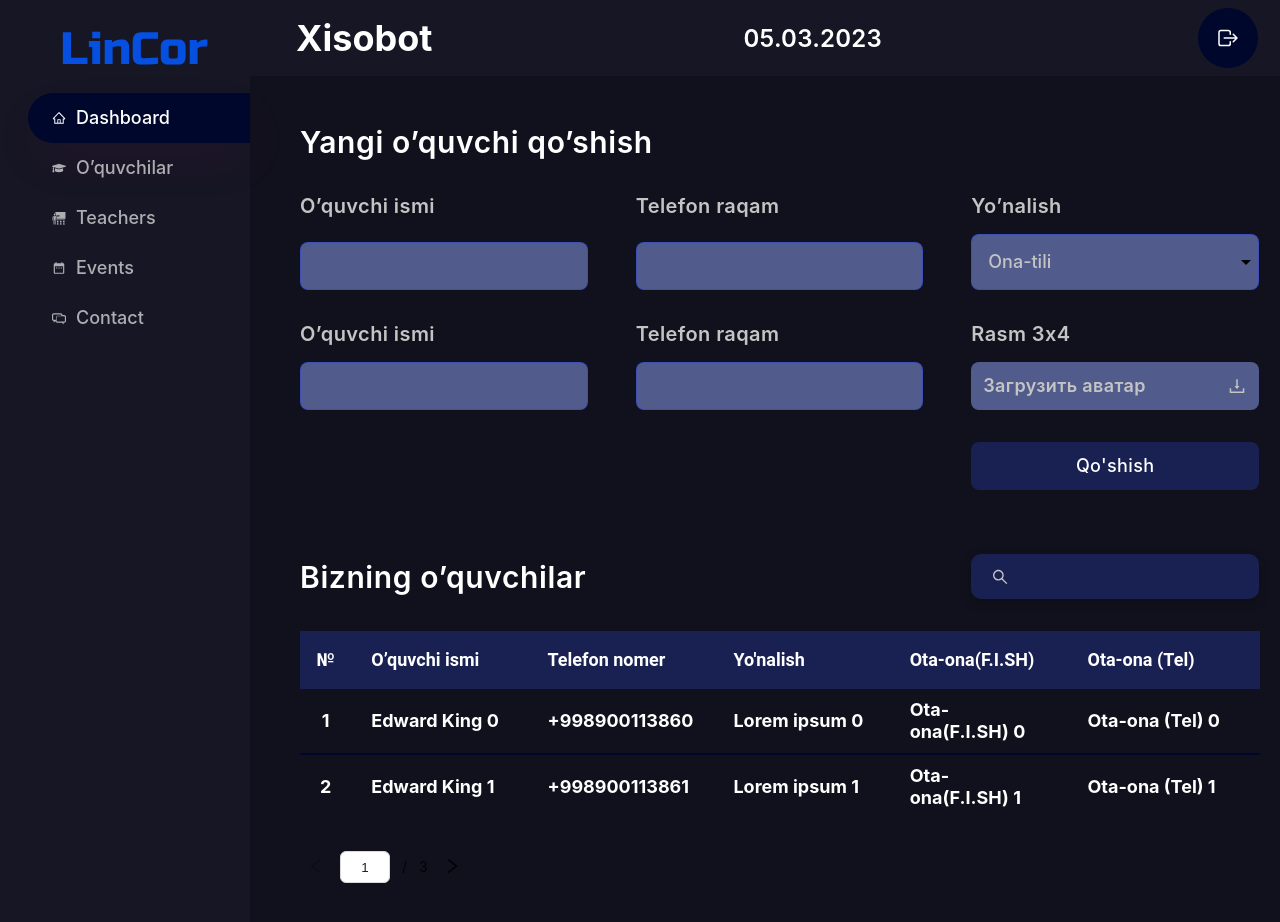
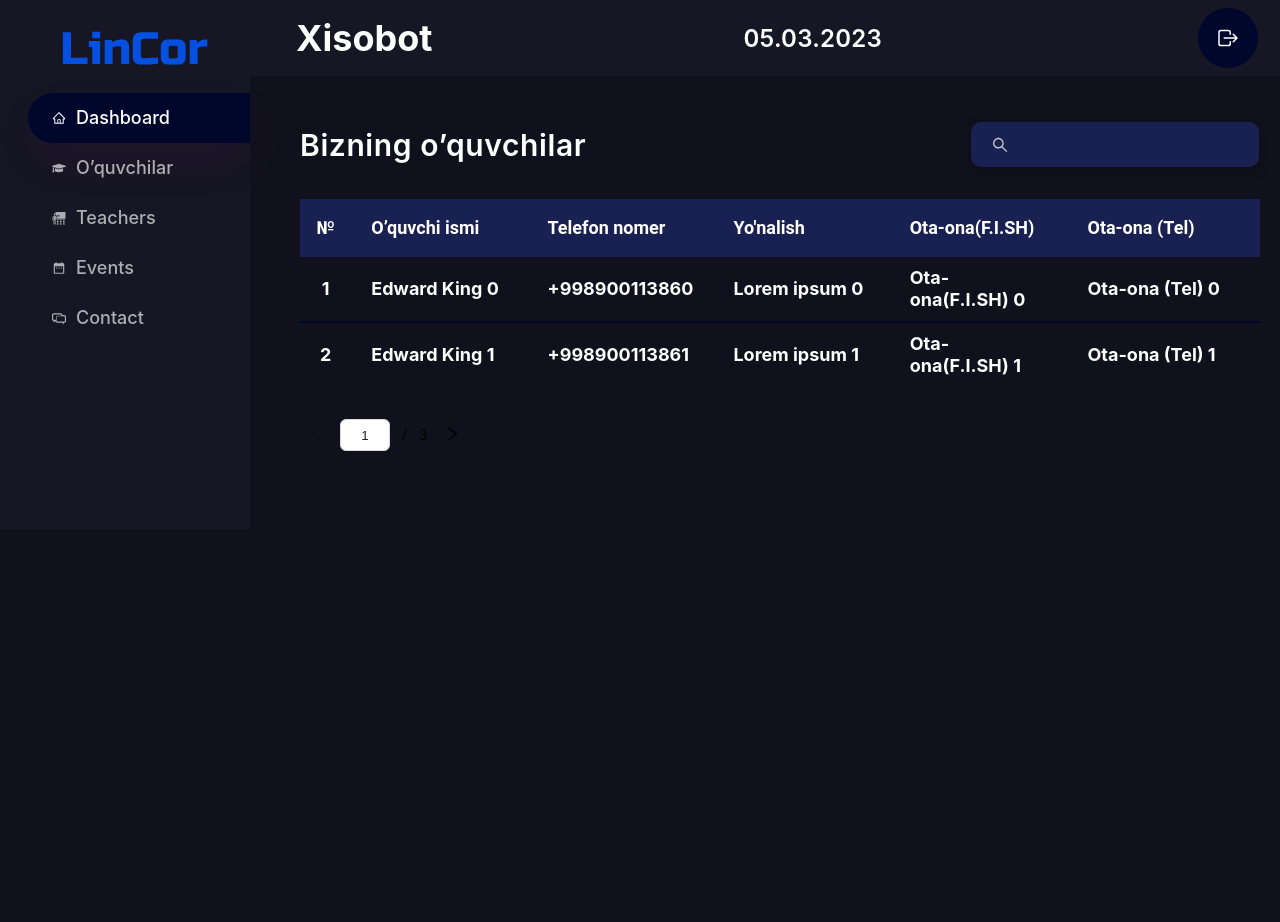
Before and after one commit to TukhtayevaRoziya/lincor, a React (Create React App) app: page /dashboard/students in a window 1280 px wide. Shown: the top 922 px of the page. After the commit the page ends 800 px from the top, so only its background shows below. Built offline with nearby package versions, Linux system fonts and the light colour scheme; no server answers.

Commit message:
deleting extra things on students:|

```diff
--- a/src/components/contact/Contact.module.css
+++ b/src/components/contact/Contact.module.css
@@ -72,7 +72,7 @@
   padding: 10px 20px;
 }
 .contact2 {
-  padding-top: 4rem;
+  padding-top: 0;
 }
 .pagination {
   margin-top: 2rem;
@@ -113,7 +113,7 @@
 @media screen and (max-width: 991.9px) {
   .contact {
     padding-right: 54px;
-    padding-top: 2rem;
+    padding-top: 1rem;
   }
   .title_wrap div {
     width: 32%;
--- a/src/components/students/Students.jsx
+++ b/src/components/students/Students.jsx
@@ -1,15 +1,11 @@
 import React from "react";
-import {AiOutlineDownload} from 'react-icons/ai'
 import Contact from "../contact/Contact";
 import styles from "./Students.module.css";
 
 const Students = () => {
-  const onClick = () => {
-    alert("true");
-  };
   return (
     <div className={styles.student}>
-      <h1 className={styles.title}>Yangi o’quvchi qo’shish </h1>
+      {/* <h1 className={styles.title}>Yangi o’quvchi qo’shish </h1>
       <div className={styles.inp}>
         <div>
           <label>O’quvchi ismi</label>
@@ -53,7 +49,7 @@ const Students = () => {
           />
         </div>
         <button onClick={onClick}>Qo'shish</button>
-      </div>
+      </div> */}
       <Contact />
     </div>
   );
```
